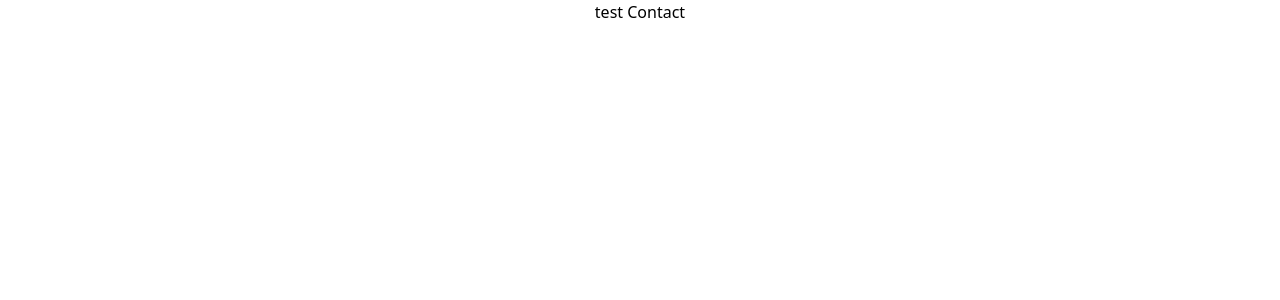
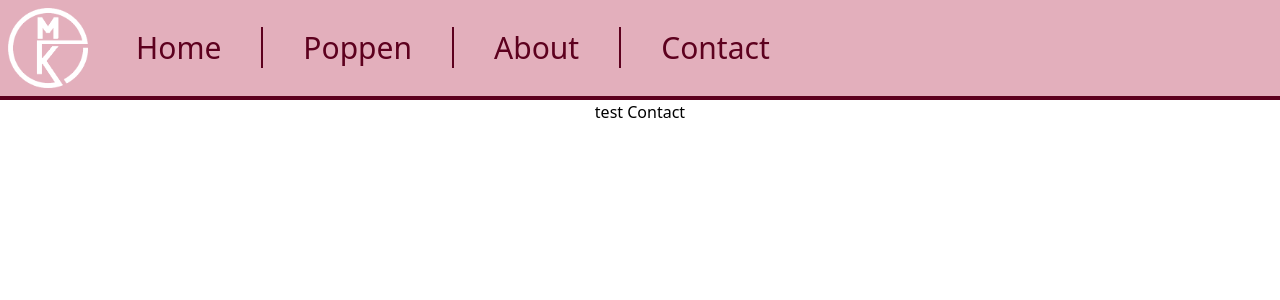
Before and after one commit to MichielVerhaegen/miekatoen, a React (Create React App) app in the folder miekatoen/: page /Contact in a window 1280 px wide. Shown: the top 300 px of the page. Built offline with nearby package versions, Linux system fonts and the light colour scheme.

Commit message:
ContactPage

```diff
--- a/miekatoen/src/components/contactPage.jsx
+++ b/miekatoen/src/components/contactPage.jsx
@@ -1,7 +1,9 @@
+import { NavBar } from "./navbar"
 export function ContactPage(){
   return(
-    <div>
+    <>
+      <NavBar />
       test Contact
-    </div>
+    </>
   )
 }
```
